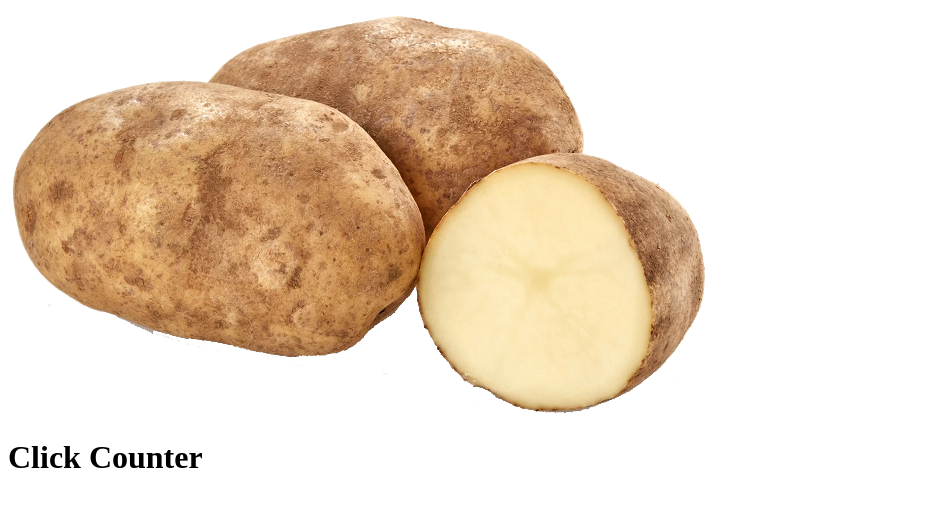
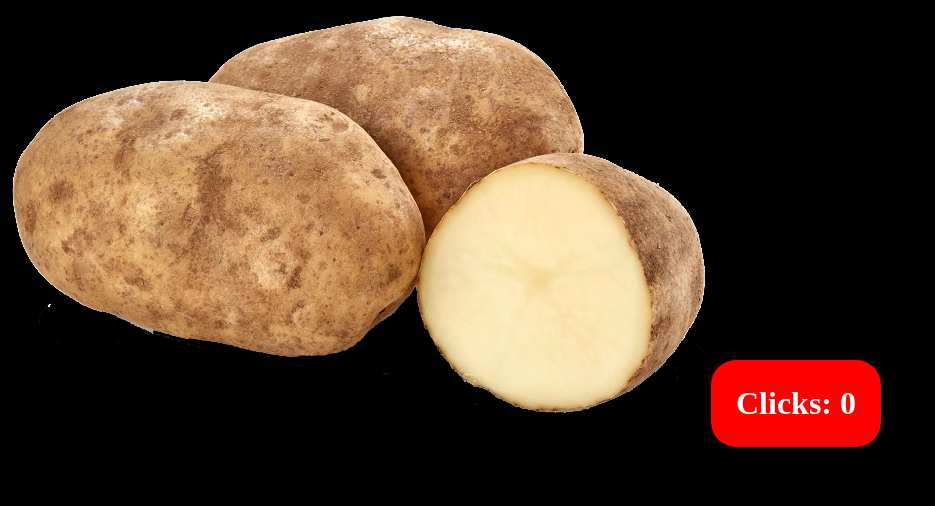
Before and after one commit to Emmanuel778-tech/DOM, a plain HTML site: page index.html in a window 1280 px wide. Shown: the whole page, without its empty margins (0-935 px from the left). Drawn offline with Linux system fonts and the light colour scheme.

Commit message:
progress 2

```diff
--- a/index.html
+++ b/index.html
@@ -8,7 +8,7 @@
 </head>
 <body>
     <img src="russet.png" id="potato" onclick="handleClick()">
-    <h1 id="click display">Click Counter</h1>
+    <h1 id="clickdisplay">Click Counter</h1>
 
     <script src="script.js"></script>
 </body>
--- a/script.js
+++ b/script.js
@@ -4,10 +4,10 @@ console.log("Script started");
 let clicks = 0;
 
 //Variable to store the click counter h1
-let clickDisplay = document.getElementById("click-display");
+let clickdisplay = document.getElementById("clickdisplay");
 
 //set initial text for click counter
-clickDisplay.innerText = "Clicks: " + clicks;
+clickdisplay.innerText = "Clicks: " + clicks;
 
 //Called each time the image is clicked
 function handleClick() {
@@ -17,5 +17,9 @@ function handleClick() {
     clicks = clicks + 1;
 
     //Update Display
-    clickDisplay.innerText = "Clicks: " + clicks;
+    clickdisplay.innerText = "Clicks: " + clicks;
+
+    if(clicks == 10) {
+        alert("Level 1 Complete! ");
+    }
 }
--- a/styles.css
+++ b/styles.css
@@ -1,5 +1,5 @@
 body {
-
+  background-color: black;
 }
 
 img {
@@ -13,3 +13,15 @@ img {
 #level-display {
 
 }
+
+h1 {
+    color: white;
+    background-color: red;
+    border-radius: 25px;
+    padding: 25px;
+    display: inline-block;
+}
+
+#potato {
+    position: relative;
+}
```
